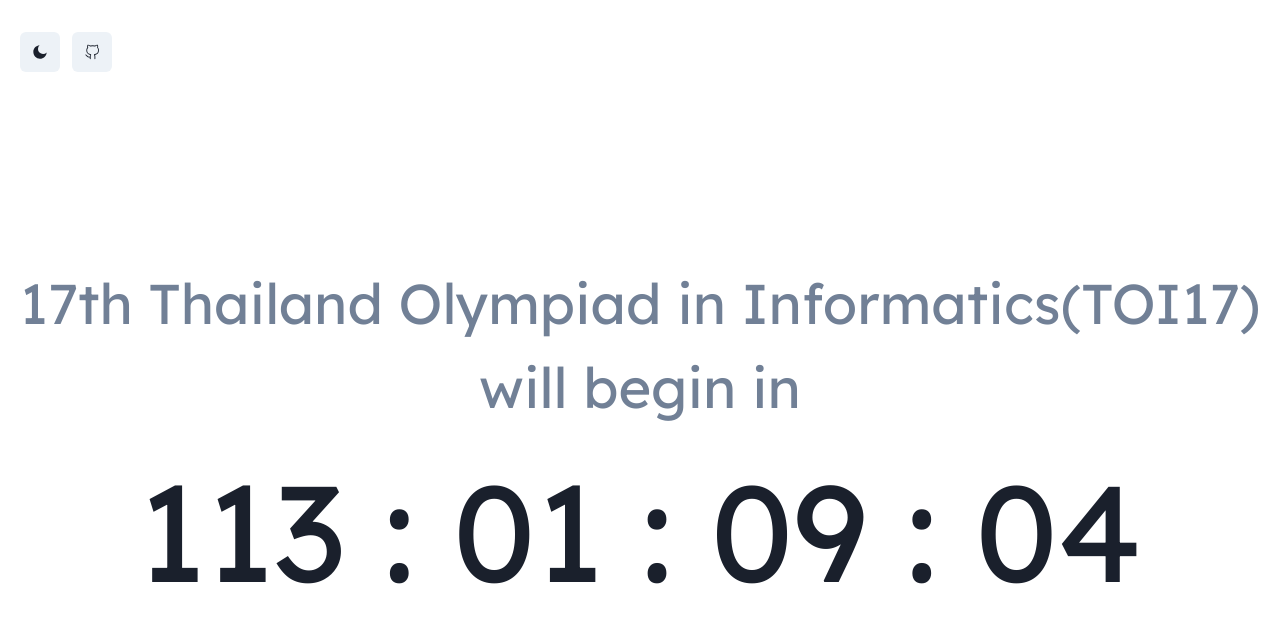
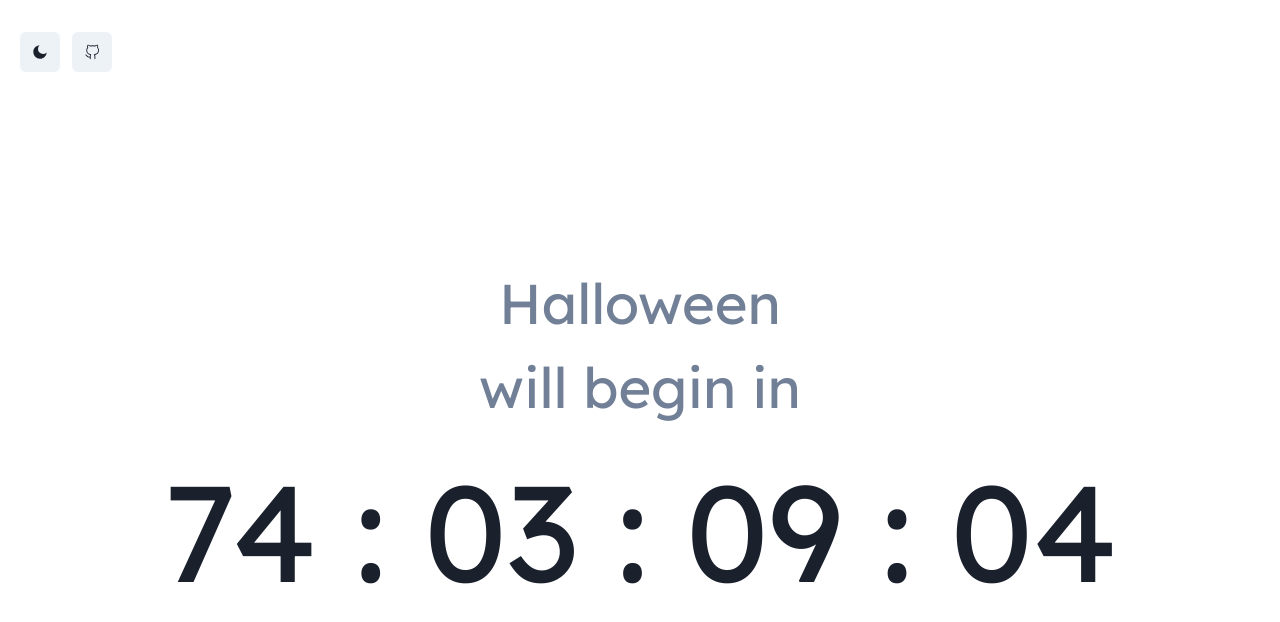
Before and after one commit to MasterIceZ/events-countdown, a Next.js app: page /App in a window 1280 px wide. Shown: the top 622 px of the page. Built offline with nearby package versions, Linux system fonts and the light colour scheme.

Commit message:
array event :100:

```diff
--- a/src/components/const/event.ts
+++ b/src/components/const/event.ts
@@ -1,4 +1,23 @@
-export const Event:any = {
-    date: 'December 9, 2021 08:00:00',
-    name: '17th Thailand Olympiad in Informatics(TOI17)'
+function isBefore(a: any, b: any) {
+    var daya = a.date;
+    var dayb = b.date;
+    return new Date(daya) < new Date(dayb);
 }
+
+export const Event:any[] = [
+    {
+        date: 'October 31, 2021 10:00:00',
+        name: 'Halloween'
+    },
+    {
+        date: 'December 9, 2021 08:00:00',
+        name: '17th Thailand Olympiad in Informatics(TOI17)'
+    }
+]
+
+export const sorted:any[] = Event.slice().sort((a, b) => {
+    if(isBefore(a, b)){
+        return -1;
+    }
+    return 1;
+});
--- /dev/null
+++ b/src/components/const/now.ts
@@ -0,0 +1,16 @@
+import { sorted } from "./event";
+
+function isBefore(Event: any){
+    var day = Event.date;
+    return new Date(day) < new Date(new Date().toDateString());
+}
+
+function find_now(){
+    for(var i=0; i<sorted.length; ++i){
+        if(!isBefore(sorted[i])){
+            return sorted[i];
+        }
+    }
+}
+
+export const now:any = find_now()
--- a/src/components/layout/Meta.tsx
+++ b/src/components/layout/Meta.tsx
@@ -1,10 +1,10 @@
 import Head from "next/head";
-import { Event } from "../const/event";
+import { now } from "../const/now";
 
 const Meta = () => {
   return (
     <Head>
-      <title>{Event.name} Countdown</title>
+      <title>{now.name} Countdown</title>
       <meta name="twitter:image" content="https://events-countdown.vercel.app/preview_image.png" />
     </Head>
   );
--- a/src/pages/App.tsx
+++ b/src/pages/App.tsx
@@ -1,6 +1,6 @@
 import React, { Component, useEffect, useState } from "react";
 import { Text, Center, Stack, Box, useEventListenerMap } from '@chakra-ui/react';
-import { Event } from '../components/const/event';
+import { now } from '../components/const/now';
 import styles from '../styles/App.module.css';
 function App(){
     const calculate = () => {
@@ -29,11 +29,11 @@
 
     const timerComp = [];
     const comp_ = {
-        diff: Number(new Date(Event.date).getTime() - new Date().getTime()),
-        days: Math.floor((new Date(Event.date).getTime() - new Date().getTime()) / (1000 * 60 * 60 * 24)),
-        hours: Math.floor(((new Date(Event.date).getTime() - new Date().getTime())/ (1000 * 60 * 60)) % 24),
-        minutes: Math.floor(((new Date(Event.date).getTime() - new Date().getTime()) / 1000 / 60) % 60),
-        seconds: Math.floor(((new Date(Event.date).getTime() - new Date().getTime()) / 1000) % 60)
+        diff: Number(new Date(now.date).getTime() - new Date().getTime()),
+        days: Math.floor((new Date(now.date).getTime() - new Date().getTime()) / (1000 * 60 * 60 * 24)),
+        hours: Math.floor(((new Date(now.date).getTime() - new Date().getTime())/ (1000 * 60 * 60)) % 24),
+        minutes: Math.floor(((new Date(now.date).getTime() - new Date().getTime()) / 1000 / 60) % 60),
+        seconds: Math.floor(((new Date(now.date).getTime() - new Date().getTime()) / 1000) % 60)
     };
     let print:String = "";
     if(comp_.diff < 0){
@@ -72,7 +72,7 @@
     return (
         <>
             <div id={styles.cen}>
-                <Text id={styles.title} color="gray.500">{Event.name}</Text>
+                <Text id={styles.title} color="gray.500">{now.name}</Text>
                 <Text id={styles.title} color="gray.500">will begin in</Text>
                 <Text id={styles.content}>{print}</Text>
             </div>
```
